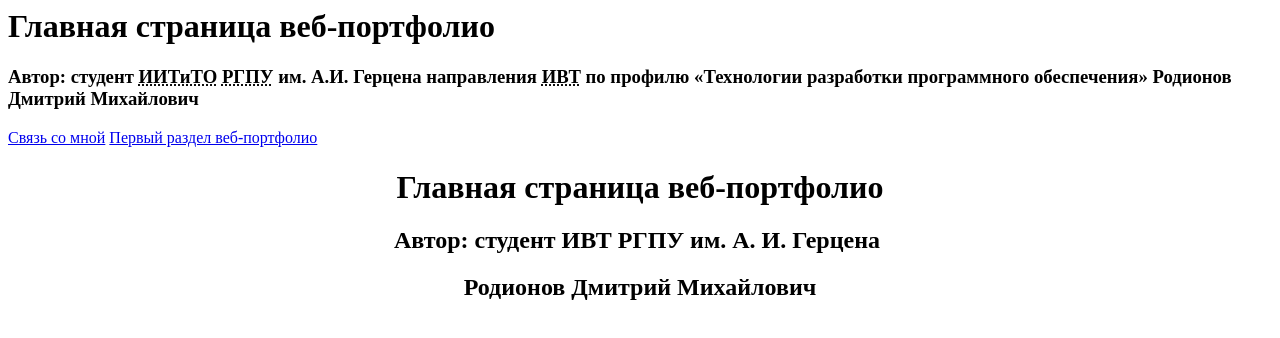
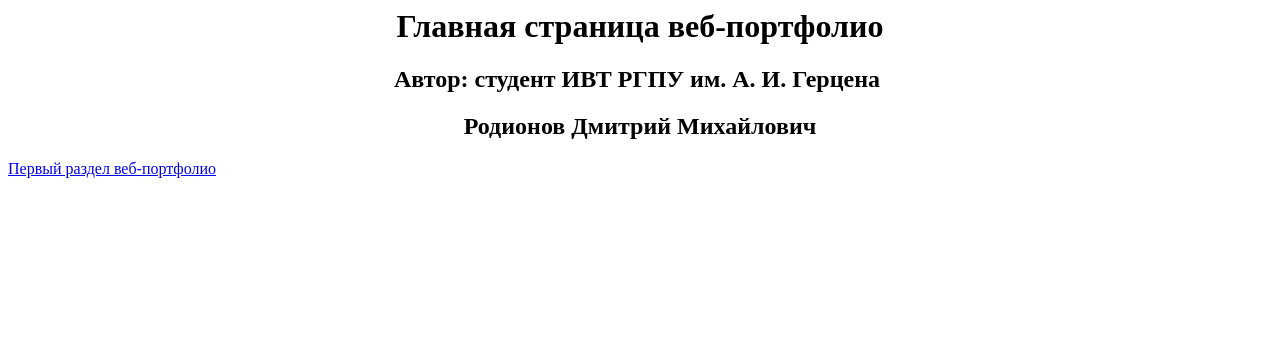
Before and after one commit to ssselsky48/ssselsky48.github.io, a plain HTML site: page index.html in a window 1280 px wide. Drawn offline with Linux system fonts and the light colour scheme.

Commit message:
Update index.html

```diff
--- a/index.html
+++ b/index.html
@@ -1,18 +1,10 @@
-<h1>Главная страница веб-портфолио</h1>
-<h3>Автор: студент <abbr title="Институт Информационных Технологий и Технологического Образования">ИИТиТО</abbr> <abbr title="Российский Государственный Педагогический Университет">РГПУ</abbr> им. А.И. Герцена направления <abbr title="Информатика и Вычислительная Техника">ИВТ</abbr> по профилю «Технологии разработки программного обеспечения» Родионов Дмитрий Михайлович</h3>
-<a href="/https://vk.com/d_rdnv">Связь со мной</a>
-<a href="/first">Первый раздел веб-портфолио</a>
-
-
-
-
 <body>
 <h1 style="text-align:center"><span style="font-family:Times New Roman,Times,serif">Главная страница веб-портфолио</span></h1>
 
 <h2 style="text-align:center"><span style="font-family:Times New Roman,Times,serif">Автор: студент ИВТ РГПУ им. А. И. Герцена&nbsp;</span></h2>
 
 <h2 style="text-align:center"><span style="font-family:Times New Roman,Times,serif"><strong>Родионов Дмитрий Михайлович</strong></span></h2>
-
+<a href="/first">Первый раздел веб-портфолио</a>
 
 <p>&nbsp;</p>
 </body>
```
